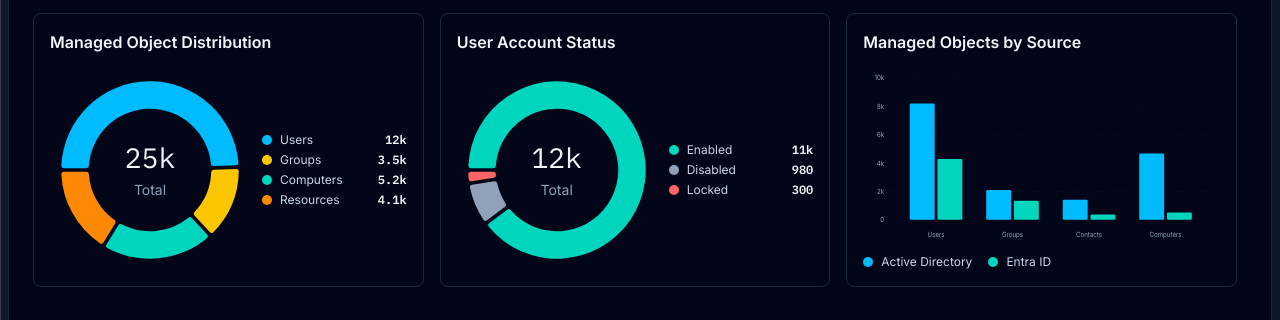
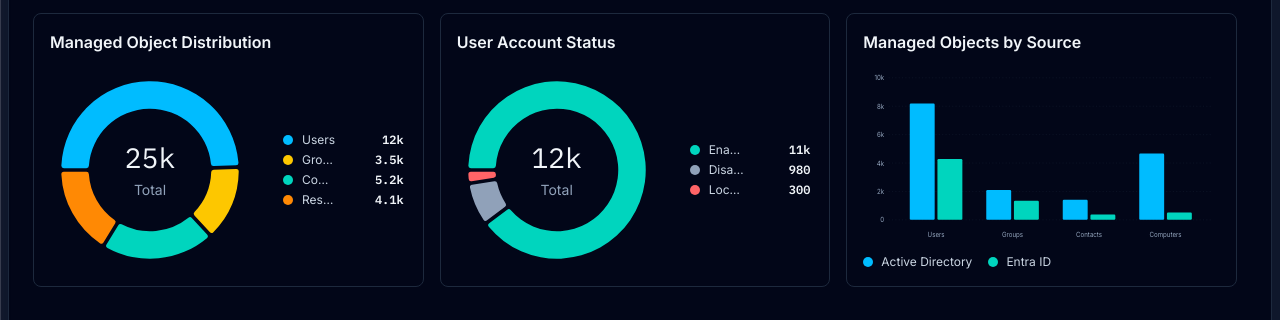
Before and after one commit to janospalfy/ars_dashboard_poc, a React (Vite) app in the folder src/iris-shell/: page /#/insights in a window 1280 px wide. Shown: the part 400-720 px from the top of the page. Built offline with nearby package versions, Linux system fonts and the light colour scheme.

Commit message:
Align donut chart legends

```diff
--- a/src/iris-shell/src/components/DonutChart/DonutChart.module.css
+++ b/src/iris-shell/src/components/DonutChart/DonutChart.module.css
@@ -88,7 +88,7 @@
 }
 
 .fullTotal {
-  column-gap: var(--oi-spacing-m);
+  column-gap: var(--oi-spacing-xxl);
 }
 
 .fullTotal:not(.stacked) .legend {
@@ -179,15 +179,10 @@
 }
 
 .legendItem {
-  display: grid;
-  grid-template-columns: auto 1fr auto;
-  align-items: center;
-  gap: var(--oi-spacing-s);
+  display: block;
   font-size: var(--oi-text-caption-font-size);
   line-height: var(--oi-text-caption-line-height);
   color: var(--oi-content-color-primary);
-  /* Let the label column shrink below its intrinsic size so the ellipsis
-     rule on .legendLabel can engage. */
   min-width: 0;
   /* Staggered rise-in on mount, complementing the d3 arc animation. */
   animation: donut-legend-in var(--oi-motion-duration-default)
@@ -229,13 +224,13 @@
 .dot {
   width: 10px;
   height: 10px;
+  justify-self: center;
+  align-self: center;
   border-radius: 50%;
 }
 
 .legendLabel {
   color: var(--oi-content-color-secondary);
-  /* Safety net: truncate rather than overflow the card if the legend ever
-     gets narrower than the longest label (e.g. very narrow side sheet). */
   min-width: 0;
   overflow: hidden;
   text-overflow: ellipsis;
@@ -243,6 +238,9 @@
 }
 
 .legendValue {
+  width: 8ch;
+  text-align: right;
+  white-space: nowrap;
   font-weight: var(--oi-text-caption-strong-font-weight);
   font-variant-numeric: tabular-nums;
   font-family: var(--oi-font-family-code);
@@ -250,8 +248,7 @@
 
 .legendButton {
   display: grid;
-  grid-column: 1 / -1;
-  grid-template-columns: auto minmax(0, 1fr) auto;
+  grid-template-columns: 12px minmax(0, 1fr) 8ch;
   align-items: center;
   gap: var(--oi-spacing-s);
   width: 100%;
```
